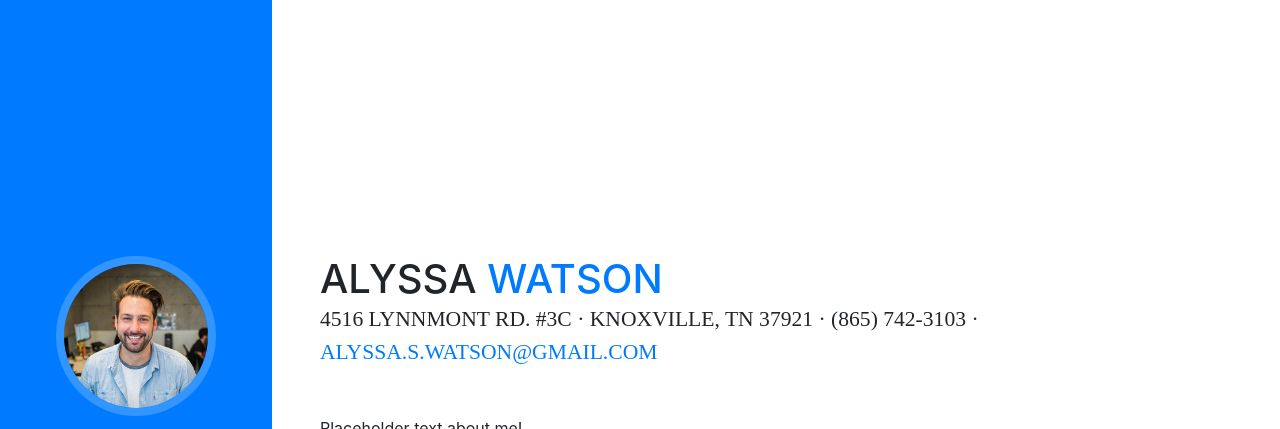
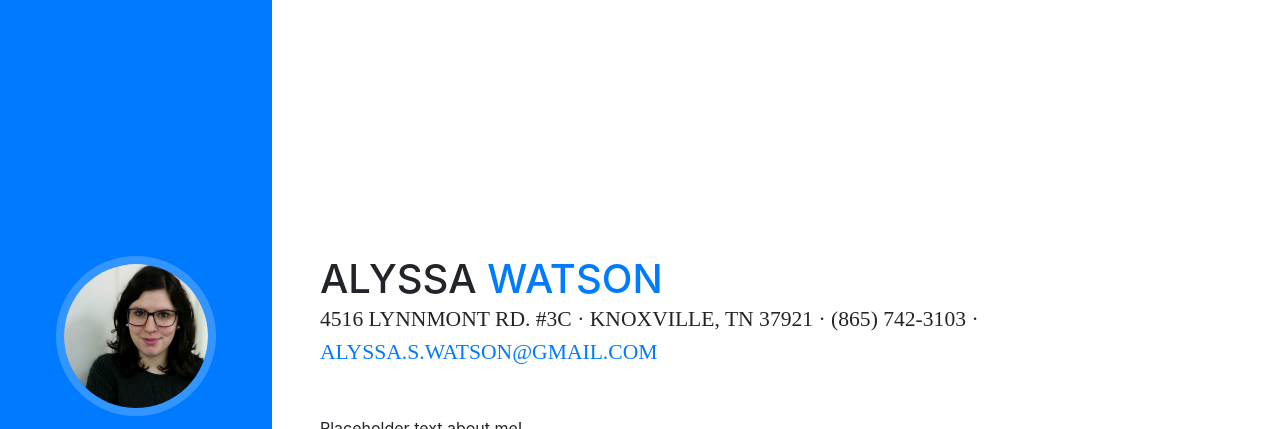
Before and after one commit to alyssaswatson/alyssa_watson_info, a website with bundled scripts: page index.html in a window 1280 px wide. Shown: the top 429 px of the page. Built offline with nearby package versions, Linux system fonts and the light colour scheme; a web font is replaced by a local one.

Commit message:
updating with my photo

```diff
--- a/index.html
+++ b/index.html
@@ -31,7 +31,7 @@
       <a class="navbar-brand js-scroll-trigger" href="#page-top">
         <span class="d-block d-lg-none">Start Bootstrap</span>
         <span class="d-none d-lg-block">
-          <img class="img-fluid img-profile rounded-circle mx-auto mb-2" src="img/profile.jpg" alt="">
+          <img class="img-fluid img-profile rounded-circle mx-auto mb-2" src="Alyssa52.jpg" alt="">
         </span>
       </a>
       <button class="navbar-toggler" type="button" data-toggle="collapse" data-target="#navbarSupportedContent" aria-controls="navbarSupportedContent" aria-expanded="false" aria-label="Toggle navigation">
```
